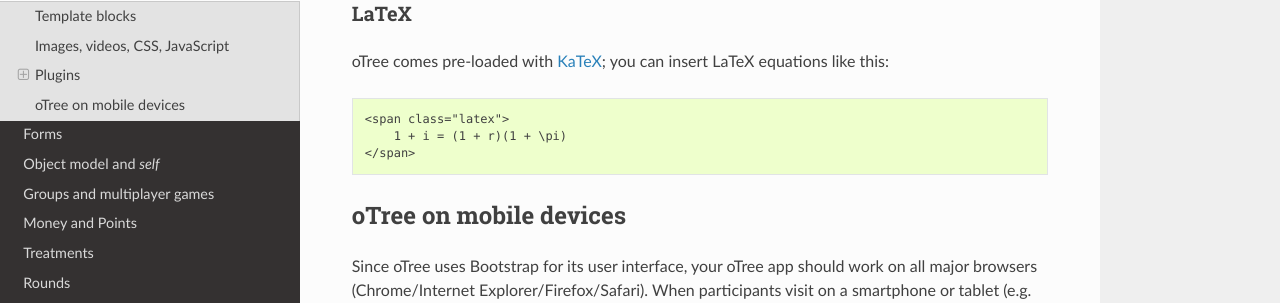
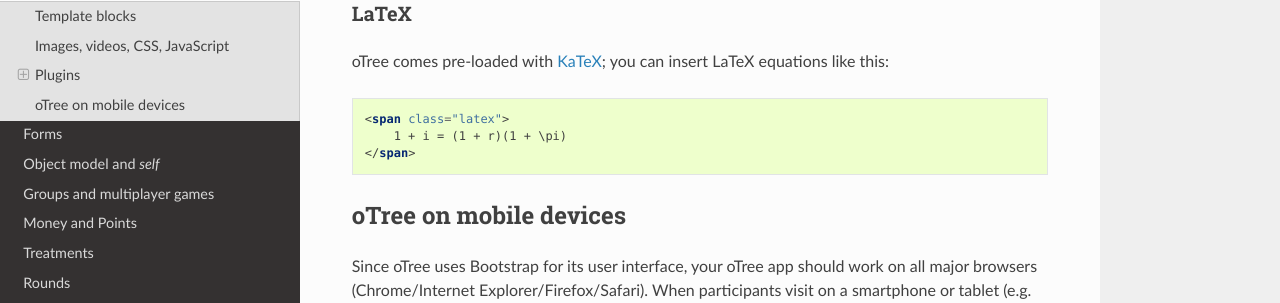
Before and after one commit to oTree-org/otree-docs, a Sphinx documentation site: the page built from source/templates.rst, in a window 1280 px wide and 900 px high, scrolled down 1829 px. Shown: the part 313-616 px from the top of the window. Built offline with Sphinx 7.4.7 and the Read the Docs theme 2.0.0, drawn with Linux system fonts in a browser that asks for light colours; the version number could not be read and is left out.

```diff
--- a/source/templates.rst
+++ b/source/templates.rst
@@ -120,11 +120,12 @@
 oTree comes pre-loaded with `KaTeX <http://khan.github.io/KaTeX/>`__; you
 can insert LaTeX equations like this:
 
-.. code-block:: html+latex
+.. code-block:: html
 
     <span class="latex">
         1 + i = (1 + r)(1 + \pi)
     </span>
+
 
 oTree on mobile devices
 ~~~~~~~~~~~~~~~~~~~~~~~
```
Also changed, not shown: source/apps.rst (line endings or trailing spaces), source/bots.rst (line endings or trailing spaces), source/localization.rst (line endings or trailing spaces).
